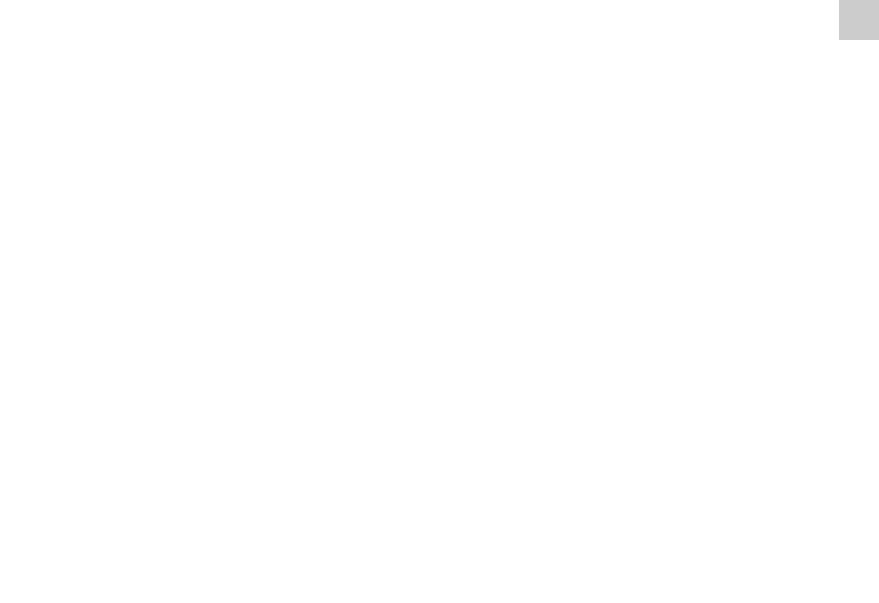
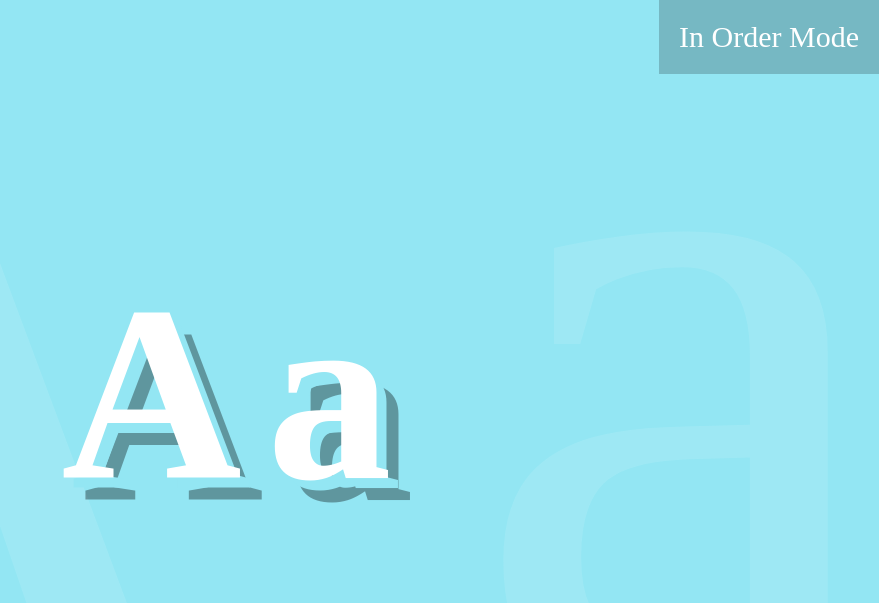
Before and after one commit to laputaz/russian-alphabet, a website: page index.html in a window 1280 px wide. Shown: the whole page, without its empty margins (401-1280 px from the left). Drawn offline with nearby package versions, Linux system fonts and the light colour scheme; the site is published under a folder, as on GitHub Pages, so addresses that start at the root find nothing.

Commit message:
feat: 联调

```diff
--- a/alphabet-pure.js
+++ b/alphabet-pure.js
@@ -1,4 +1,4 @@
-import Vue from '/node_modules/vue/dist/vue.esm.browser.js'
+// import Vue from '/node_modules/vue/dist/vue.esm.browser.js'
 
 const alphabetsUp = [
   'А',
--- a/index.html
+++ b/index.html
@@ -22,7 +22,8 @@
     <span v-html="alphabetLow"></span>
   </div>
 </div>
-<script type="module" src="/alphabet-pure.js"></script>
+<script src="https://cdn.jsdelivr.net/npm/vue"></script>
+<script type="module" src="./alphabet-pure.js"></script>
 <style>
   *,
   *:before,
```
